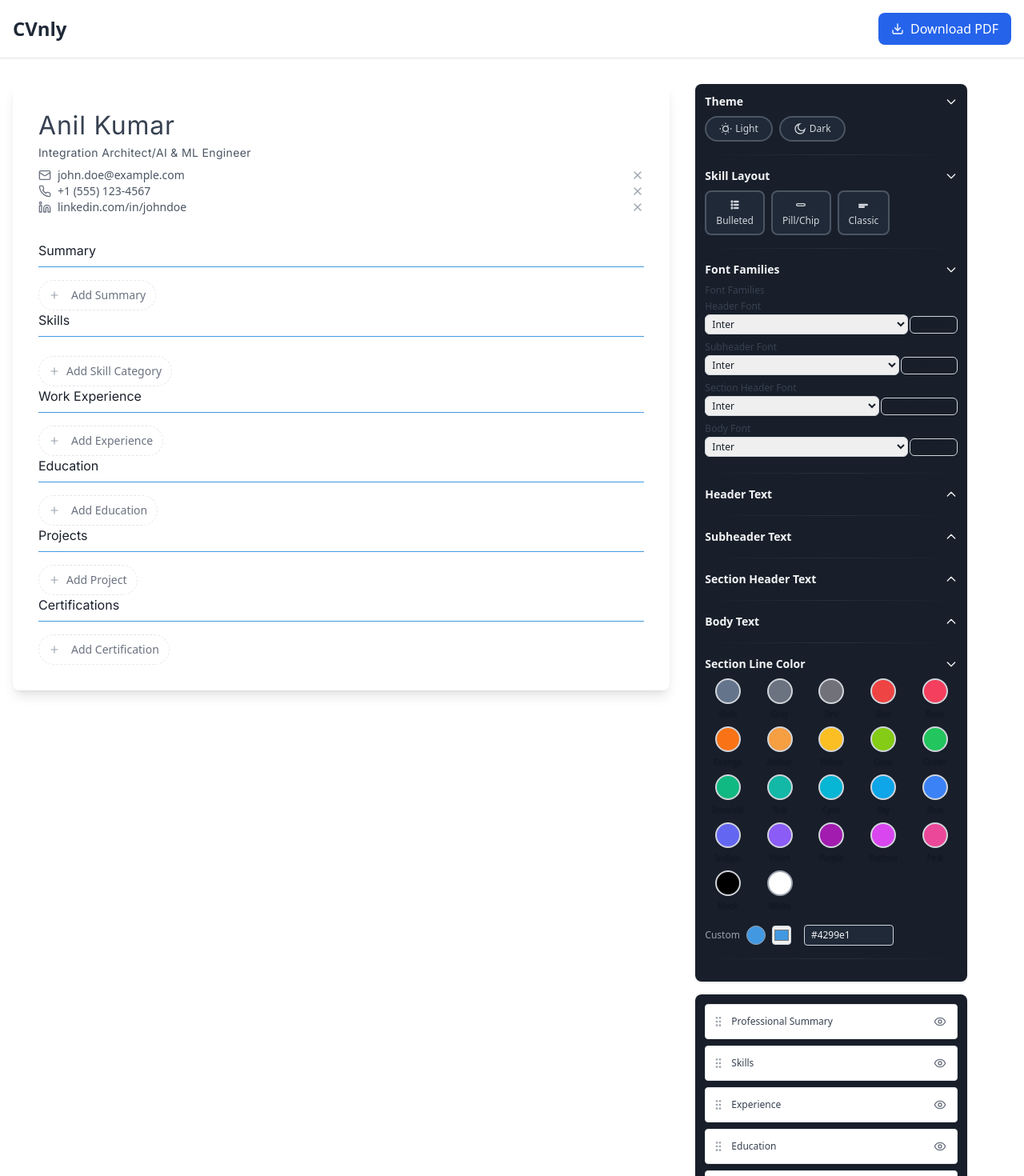
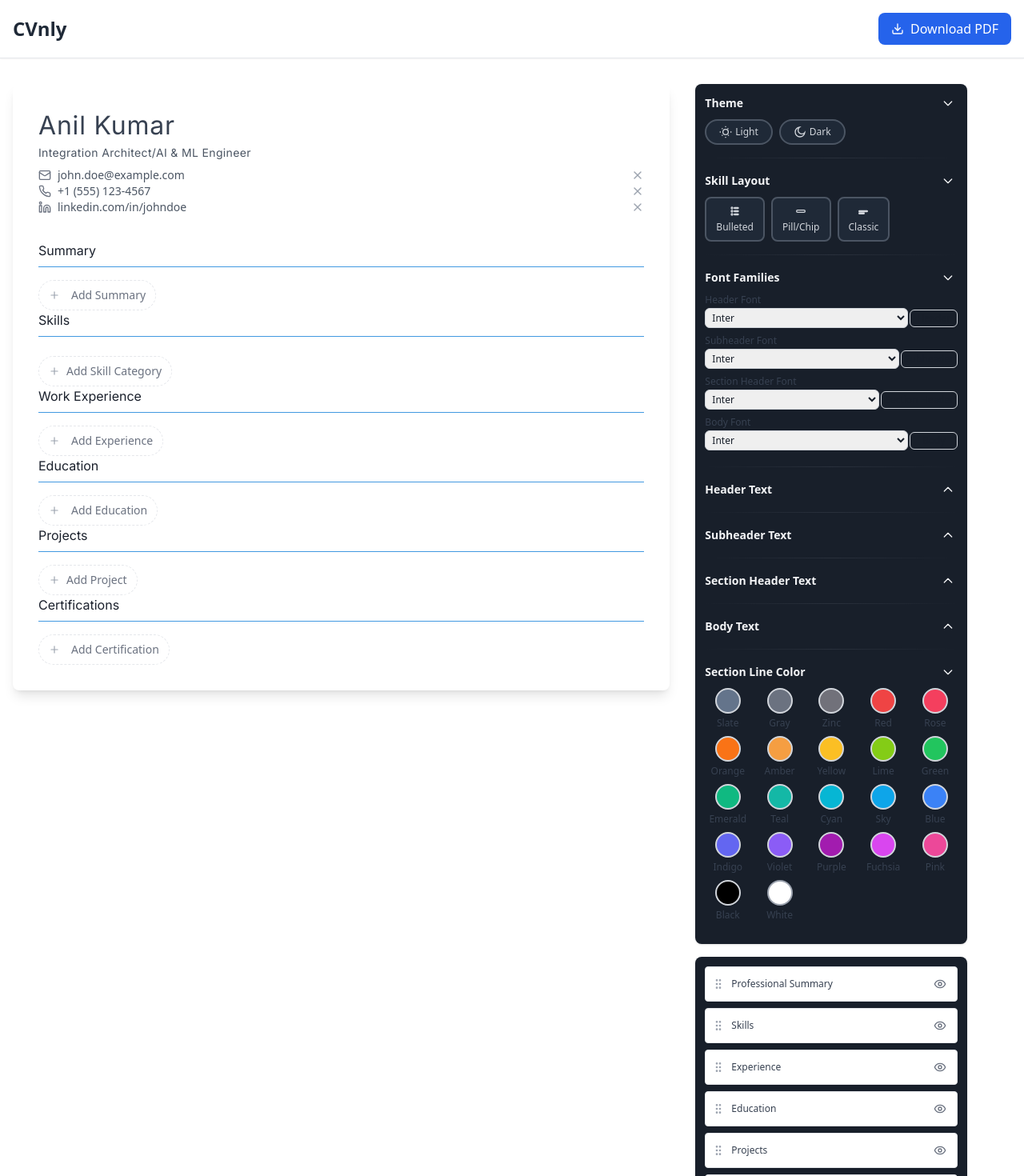
Before and after one commit to anil14349/cvnly, a React (Vite) app: page / in a window 1280 px wide. Shown: the top 1470 px of the page at 80% size. Built offline with nearby package versions, Linux system fonts and the light colour scheme; a web font is replaced by a local one.

Commit message:
Enhance FontControlPanel by adding alignment options for header text and refactoring MinimizableSection to accept controlled open state and toggle function. Update layout for improved accessibility and responsiveness, ensuring consistent styling across sections.

```diff
--- /dev/null
+++ b/src/components/layout/constants.ts
@@ -0,0 +1 @@
+export const SOCIAL_LINK_CONTAINER_CLASS = 'flex flex-wrap justify-center items-center gap-2 mt-2';
--- a/src/components/widgets/FontControlPanel.tsx
+++ b/src/components/widgets/FontControlPanel.tsx
@@ -1,6 +1,6 @@
 import React, { useState } from 'react';
 import { FontOptions } from '../../types/common';
-import { Italic, Underline } from 'lucide-react';
+import { Italic, Underline, AlignLeft, AlignCenter, AlignRight } from 'lucide-react';
 import {
   FONT_SIZES,
   FONT_WEIGHTS,
@@ -16,7 +16,8 @@ import {
   SECTION_STYLES,
   PREVIEW_STYLES,
   PANEL_CONTAINER_STYLES,
-  STYLE_CHECKBOX_STYLES
+  STYLE_CHECKBOX_STYLES,
+  SKILL_LAYOUT_STYLES
 } from './constants';
 
 interface FontControlPanelProps {
@@ -95,19 +96,29 @@ const FontControlPanel: React.FC<FontControlPanelProps> = ({
     <div className="my-4 h-px w-full bg-gradient-to-r from-transparent via-gray-500/20 to-transparent" />
   );
 
-  // Minimizable section component
-  const MinimizableSection: React.FC<{ title: string; children: React.ReactNode; defaultOpen?: boolean }> = ({ title, children, defaultOpen = true }) => {
-    const [open, setOpen] = React.useState(defaultOpen);
+  // Minimizable section component (controlled)
+  const MinimizableSection: React.FC<{
+    title: string;
+    children: React.ReactNode;
+    open: boolean;
+    onToggle: () => void;
+  }> = ({ title, children, open, onToggle }) => {
     return (
       <div className="mb-4">
+        <div className="flex items-center gap-2 w-full text-left font-semibold text-sm text-gray-100 dark:text-gray-200 mb-2 select-none">
+          <span className="flex-1">{title}</span>
           <button
-          className="flex items-center gap-2 w-full text-left font-semibold text-sm text-gray-100 dark:text-gray-200 mb-2 focus:outline-none"
-          onClick={() => setOpen(o => !o)}
+            type="button"
+            onClick={onToggle}
             aria-expanded={open}
+            className="ml-2 p-1 rounded hover:bg-gray-200 dark:hover:bg-gray-700 focus:outline-none"
+            tabIndex={0}
           >
-          <span>{title}</span>
-          <svg className={`w-4 h-4 ml-auto transition-transform ${open ? '' : 'rotate-180'}`} fill="none" stroke="currentColor" strokeWidth="2" viewBox="0 0 24 24"><path strokeLinecap="round" strokeLinejoin="round" d="M19 9l-7 7-7-7" /></svg>
+            <svg className={`w-4 h-4 transition-transform ${open ? '' : 'rotate-180'}`} fill="none" stroke="currentColor" strokeWidth="2" viewBox="0 0 24 24">
+              <path strokeLinecap="round" strokeLinejoin="round" d="M19 9l-7 7-7-7" />
+            </svg>
           </button>
+        </div>
         {open && <div>{children}</div>}
       </div>
     );
@@ -119,7 +130,11 @@ const FontControlPanel: React.FC<FontControlPanelProps> = ({
       style={fontOptions.theme === 'dark' ? PANEL_CONTAINER_STYLES.dark : PANEL_CONTAINER_STYLES.light}
     >
       {/* Theme Selection (Minimizable) */}
-      <MinimizableSection title="Theme" defaultOpen={expandedSections.theme}>
+      <MinimizableSection
+        title="Theme"
+        open={expandedSections.theme}
+        onToggle={() => toggleSection('theme')}
+      >
         <div className="flex gap-2">
           <button
             className={`flex items-center gap-1 px-4 py-1.5 rounded-full border-2 transition-colors text-xs font-medium focus:outline-none focus:ring-2 focus:ring-blue-400
@@ -128,7 +143,7 @@ const FontControlPanel: React.FC<FontControlPanelProps> = ({
             onClick={() => updateFontOption('theme', 'light')}
             type="button"
           >
-            <svg className="w-4 h-4" fill="none" stroke="currentColor" strokeWidth="2" viewBox="0 0 24 24"><circle cx="12" cy="12" r="5"/><path d="M12 1v2m0 18v2m11-11h-2M3 12H1m16.95 6.95l-1.41-1.41M6.46 6.46L5.05 5.05m12.02 0l-1.41 1.41M6.46 17.54l-1.41 1.41"/></svg>
+            <svg className="w-4 h-4" fill="none" stroke="currentColor" strokeWidth="2" viewBox="0 0 24 24"><circle cx="12" cy="12" r="5" /><path d="M12 1v2m0 18v2m11-11h-2M3 12H1m16.95 6.95l-1.41-1.41M6.46 6.46L5.05 5.05m12.02 0l-1.41 1.41M6.46 17.54l-1.41 1.41" /></svg>
             Light
           </button>
           <button
@@ -138,7 +153,7 @@ const FontControlPanel: React.FC<FontControlPanelProps> = ({
             onClick={() => updateFontOption('theme', 'dark')}
             type="button"
           >
-            <svg className="w-4 h-4" fill="none" stroke="currentColor" strokeWidth="2" viewBox="0 0 24 24"><path d="M21 12.79A9 9 0 1111.21 3a7 7 0 109.79 9.79z"/></svg>
+            <svg className="w-4 h-4" fill="none" stroke="currentColor" strokeWidth="2" viewBox="0 0 24 24"><path d="M21 12.79A9 9 0 1111.21 3a7 7 0 109.79 9.79z" /></svg>
             Dark
           </button>
         </div>
@@ -147,7 +162,11 @@ const FontControlPanel: React.FC<FontControlPanelProps> = ({
       <SectionDivider />
 
       {/* Skill Layout (Minimizable) */}
-      <MinimizableSection title="Skill Layout" defaultOpen={expandedSections.skillLayout}>
+      <MinimizableSection
+        title="Skill Layout"
+        open={expandedSections.skillLayout}
+        onToggle={() => toggleSection('skillLayout')}
+      >
         <div className="flex gap-2">
           <button
             className={`flex flex-col items-center gap-1 px-3 py-2 rounded-lg border-2 transition-colors text-xs font-medium focus:outline-none focus:ring-2 focus:ring-blue-400
@@ -156,7 +175,7 @@ const FontControlPanel: React.FC<FontControlPanelProps> = ({
             onClick={() => updateFontOption('skillLayout', 'bulleted')}
             type="button"
           >
-            <svg className="w-4 h-4" fill="none" stroke="currentColor" strokeWidth="2" viewBox="0 0 24 24"><circle cx="6" cy="6" r="1.5"/><circle cx="6" cy="12" r="1.5"/><circle cx="6" cy="18" r="1.5"/><rect x="10" y="5" width="8" height="2" rx="1"/><rect x="10" y="11" width="8" height="2" rx="1"/><rect x="10" y="17" width="8" height="2" rx="1"/></svg>
+            <svg className="w-4 h-4" fill="none" stroke="currentColor" strokeWidth="2" viewBox="0 0 24 24"><circle cx="6" cy="6" r="1.5" /><circle cx="6" cy="12" r="1.5" /><circle cx="6" cy="18" r="1.5" /><rect x="10" y="5" width="8" height="2" rx="1" /><rect x="10" y="11" width="8" height="2" rx="1" /><rect x="10" y="17" width="8" height="2" rx="1" /></svg>
             Bulleted
           </button>
           <button
@@ -166,7 +185,7 @@ const FontControlPanel: React.FC<FontControlPanelProps> = ({
             onClick={() => updateFontOption('skillLayout', 'pill')}
             type="button"
           >
-            <svg className="w-4 h-4" fill="none" stroke="currentColor" strokeWidth="2" viewBox="0 0 24 24"><rect x="4" y="10" width="16" height="4" rx="2"/></svg>
+            <svg className="w-4 h-4" fill="none" stroke="currentColor" strokeWidth="2" viewBox="0 0 24 24"><rect x="4" y="10" width="16" height="4" rx="2" /></svg>
             Pill/Chip
           </button>
           <button
@@ -176,7 +195,7 @@ const FontControlPanel: React.FC<FontControlPanelProps> = ({
             onClick={() => updateFontOption('skillLayout', 'classic')}
             type="button"
           >
-            <svg className="w-4 h-4" fill="none" stroke="currentColor" strokeWidth="2" viewBox="0 0 24 24"><rect x="4" y="11" width="16" height="2" rx="1"/><rect x="4" y="15" width="10" height="2" rx="1"/></svg>
+            <svg className="w-4 h-4" fill="none" stroke="currentColor" strokeWidth="2" viewBox="0 0 24 24"><rect x="4" y="11" width="16" height="2" rx="1" /><rect x="4" y="15" width="10" height="2" rx="1" /></svg>
             Classic
           </button>
         </div>
@@ -185,15 +204,11 @@ const FontControlPanel: React.FC<FontControlPanelProps> = ({
       <SectionDivider />
 
       {/* Font Families Section (Minimizable) */}
-      <MinimizableSection title="Font Families" defaultOpen={expandedSections.fonts}>
-        <button
-          className={PANEL_STYLES.select.label}
-          onClick={() => toggleSection('fonts')}
-          aria-expanded={expandedSections.fonts}
+      <MinimizableSection
+        title="Font Families"
+        open={expandedSections.fonts}
+        onToggle={() => toggleSection('fonts')}
       >
-          <span>Font Families</span>
-        </button>
-        {expandedSections.fonts && (
         <div>
           <div className={FONT_FAMILY_STYLES.grid}>
             {renderSelect('headerFont', Array.from(FONT_FAMILIES) as string[], 'Header Font', 'Header')}
@@ -202,19 +217,60 @@ const FontControlPanel: React.FC<FontControlPanelProps> = ({
             {renderSelect('bodyFont', Array.from(FONT_FAMILIES) as string[], 'Body Font', 'Body')}
           </div>
         </div>
-        )}
       </MinimizableSection>
 
       <SectionDivider />
 
       {/* Header Text Section (Minimizable) */}
-      <MinimizableSection title="Header Text" defaultOpen={expandedSections.header}>
+      <MinimizableSection
+        title="Header Text"
+        open={expandedSections.header}
+        onToggle={() => toggleSection('header')}
+      >
         <div className={PANEL_STYLES.section.content}>
           {renderSelect('headerSize', Array.from(FONT_SIZES) as string[], 'Header Size', 'Header')}
           {renderSelect('headerWeight', Array.from(FONT_WEIGHTS) as string[], 'Header Weight', 'Header')}
           {renderSelect('headerLineHeight', Array.from(LINE_HEIGHTS) as string[], 'Header Line Height', 'Header')}
           {renderSelect('headerLetterSpacing', Array.from(LETTER_SPACING) as string[], 'Header Letter Spacing', 'Header')}
           {renderSelect('headerColor', COLORS, 'Header Color', 'Header')}
+          <div className={SECTION_STYLES.content}>
+            <label className={PANEL_STYLES.label.style}>Alignment</label>
+            <div className={SKILL_LAYOUT_STYLES.buttonGroup}>
+              <button
+                onClick={() => updateFontOption('headerAlignment', 'left')}
+                className={`${SKILL_LAYOUT_STYLES.button.base} ${fontOptions.headerAlignment === 'left'
+                  ? SKILL_LAYOUT_STYLES.button.active[fontOptions.theme || 'light']
+                  : SKILL_LAYOUT_STYLES.button.inactive[fontOptions.theme || 'light']
+                  }`}
+                type="button"
+                aria-label="Align left"
+              >
+                <AlignLeft className={PANEL_STYLES.icon.small} />
+              </button>
+              <button
+                onClick={() => updateFontOption('headerAlignment', 'center')}
+                className={`${SKILL_LAYOUT_STYLES.button.base} ${fontOptions.headerAlignment === 'center'
+                  ? SKILL_LAYOUT_STYLES.button.active[fontOptions.theme || 'light']
+                  : SKILL_LAYOUT_STYLES.button.inactive[fontOptions.theme || 'light']
+                  }`}
+                type="button"
+                aria-label="Align center"
+              >
+                <AlignCenter className={PANEL_STYLES.icon.small} />
+              </button>
+              <button
+                onClick={() => updateFontOption('headerAlignment', 'right')}
+                className={`${SKILL_LAYOUT_STYLES.button.base} ${fontOptions.headerAlignment === 'right'
+                  ? SKILL_LAYOUT_STYLES.button.active[fontOptions.theme || 'light']
+                  : SKILL_LAYOUT_STYLES.button.inactive[fontOptions.theme || 'light']
+                  }`}
+                type="button"
+                aria-label="Align right"
+              >
+                <AlignRight className={PANEL_STYLES.icon.small} />
+              </button>
+            </div>
+          </div>
           <div className={SECTION_STYLES.content}>
             <label className={PANEL_STYLES.label.style}>Style</label>
             <div className={STYLE_CHECKBOX_STYLES.container}>
@@ -246,7 +302,11 @@ const FontControlPanel: React.FC<FontControlPanelProps> = ({
       <SectionDivider />
 
       {/* Subheader Text Section (Minimizable) */}
-      <MinimizableSection title="Subheader Text" defaultOpen={expandedSections.subheader}>
+      <MinimizableSection
+        title="Subheader Text"
+        open={expandedSections.subheader}
+        onToggle={() => toggleSection('subheader')}
+      >
         <div className={PANEL_STYLES.section.content}>
           {renderSelect('subheaderSize', Array.from(FONT_SIZES) as string[], 'Subheader Size', 'Subheader')}
           {renderSelect('subheaderWeight', Array.from(FONT_WEIGHTS) as string[], 'Subheader Weight', 'Subheader')}
@@ -284,7 +344,11 @@ const FontControlPanel: React.FC<FontControlPanelProps> = ({
       <SectionDivider />
 
       {/* Section Header Text (Minimizable) */}
-      <MinimizableSection title="Section Header Text" defaultOpen={expandedSections.sectionHeader}>
+      <MinimizableSection
+        title="Section Header Text"
+        open={expandedSections.sectionHeader}
+        onToggle={() => toggleSection('sectionHeader')}
+      >
         <div className={PANEL_STYLES.section.content}>
           {renderSelect('sectionHeaderSize', Array.from(FONT_SIZES) as string[], 'Section Header Size', 'Section')}
           {renderSelect('sectionHeaderWeight', Array.from(FONT_WEIGHTS) as string[], 'Section Header Weight', 'Section')}
@@ -322,7 +386,11 @@ const FontControlPanel: React.FC<FontControlPanelProps> = ({
       <SectionDivider />
 
       {/* Body Text (Minimizable) */}
-      <MinimizableSection title="Body Text" defaultOpen={expandedSections.body}>
+      <MinimizableSection
+        title="Body Text"
+        open={expandedSections.body}
+        onToggle={() => toggleSection('body')}
+      >
         <div className={PANEL_STYLES.section.content}>
           {renderSelect('bodySize', Array.from(FONT_SIZES) as string[], 'Body Size', 'Body')}
           {renderSelect('bodyWeight', Array.from(FONT_WEIGHTS) as string[], 'Body Weight', 'Body')}
@@ -360,7 +428,11 @@ const FontControlPanel: React.FC<FontControlPanelProps> = ({
       <SectionDivider />
 
       {/* Section Line Color Picker (Minimizable) */}
-      <MinimizableSection title="Section Line Color" defaultOpen={expandedSections.lineColor}>
+      <MinimizableSection
+        title="Section Line Color"
+        open={expandedSections.lineColor}
+        onToggle={() => toggleSection('lineColor')}
+      >
         <div className="grid grid-cols-5 gap-2 mb-4">
           {COLORS.map((color) => (
             <div key={color.value} className="flex flex-col items-center">
@@ -376,36 +448,15 @@ const FontControlPanel: React.FC<FontControlPanelProps> = ({
               >
                 {fontOptions.lineColor === color.hex && (
                   <span className="absolute top-1 right-1 w-4 h-4 bg-blue-500 rounded-full flex items-center justify-center">
-                    <svg className="w-3 h-3 text-white" fill="none" stroke="currentColor" strokeWidth="2" viewBox="0 0 24 24"><path strokeLinecap="round" strokeLinejoin="round" d="M5 13l4 4L19 7" /></svg>
+                    {/* Add a checkmark or indicator here if needed */}
                   </span>
                 )}
               </button>
-              <span className="text-[10px] text-gray-900 dark:text-gray-200 font-medium mt-1 whitespace-nowrap pointer-events-none select-none" style={{textShadow:'0 1px 2px rgba(0,0,0,0.15)'}}>{color.name}</span>
+              <span className="text-xs mt-1 text-gray-700 dark:text-gray-300">{color.name}</span>
             </div>
           ))}
         </div>
-        <div className="flex items-center gap-2 mt-1">
-          <span className="text-xs text-gray-400">Custom</span>
-          <span className="w-6 h-6 rounded-full border border-gray-400 flex items-center justify-center" style={{background: fontOptions.lineColor}} />
-          <input
-            type="color"
-            value={/^#[0-9A-Fa-f]{6}$/.test(fontOptions.lineColor) ? fontOptions.lineColor : '#000000'}
-            onChange={e => updateFontOption('lineColor', e.target.value)}
-            className="w-6 h-6 border border-gray-300 rounded cursor-pointer"
-            aria-label="Pick custom section line color"
-          />
-          <input
-            type="text"
-            className="ml-2 px-2 py-1 rounded border border-gray-300 bg-gray-800 text-gray-100 text-xs w-28 focus:outline-none focus:ring-2 focus:ring-blue-400"
-            value={fontOptions.lineColor}
-            onChange={e => updateFontOption('lineColor', e.target.value)}
-            aria-label="Set custom section line color value"
-            placeholder="#hex or color name"
-          />
-        </div>
       </MinimizableSection>
-
-      <SectionDivider />
     </div>
   );
 };
```
Also changed, not shown: src/constants/icons.ts (added, +23 -0 lines). Lines whose indentation alone changed are shown as unchanged.
